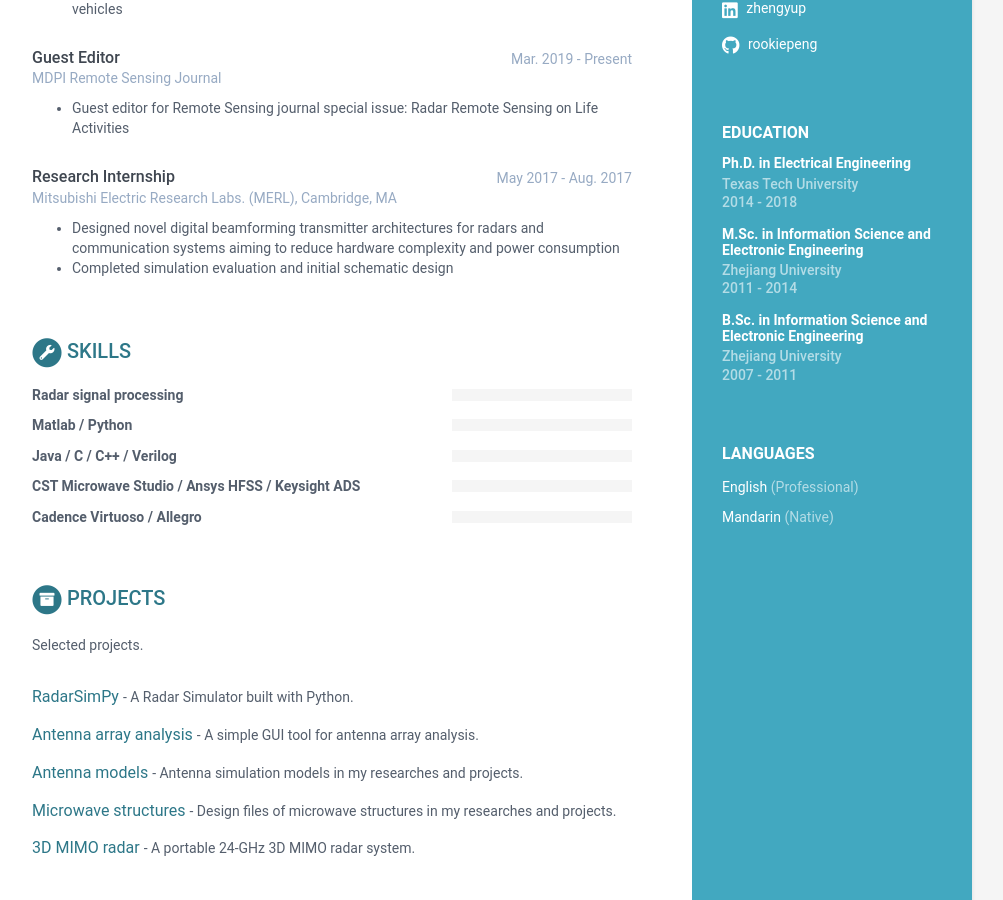
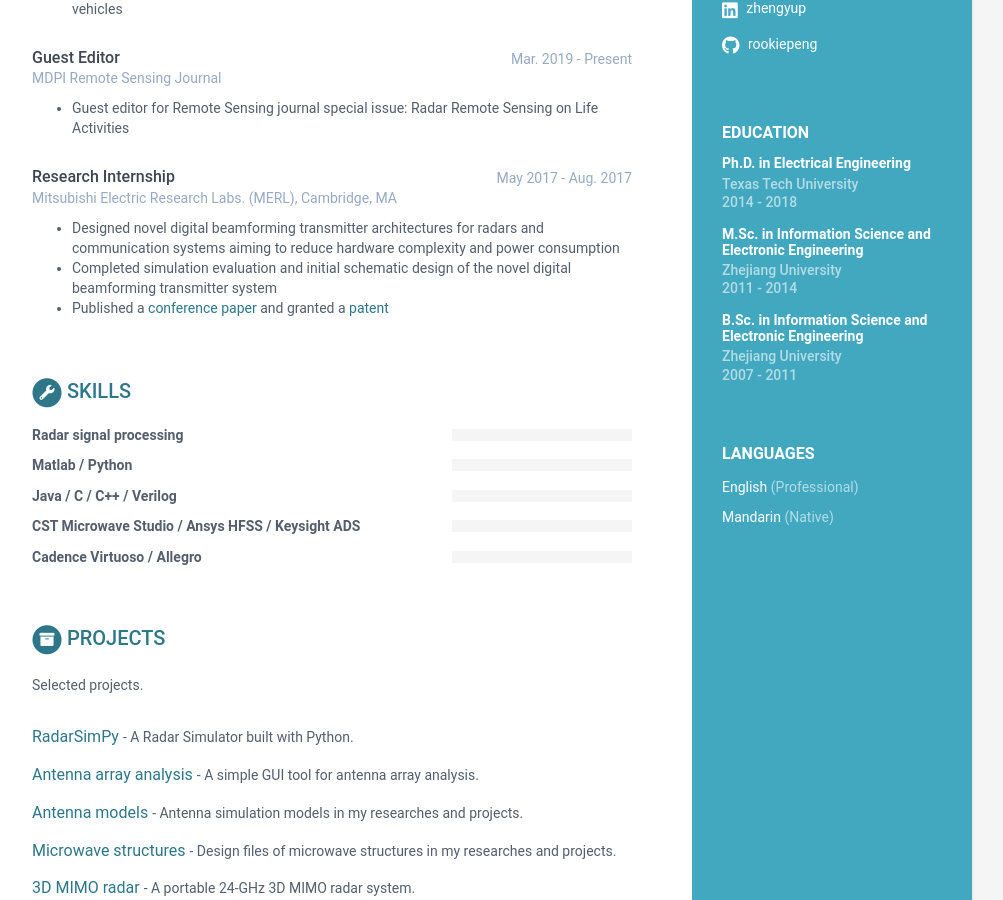
Before and after one commit to rookiepeng/zpeng-resume-cv, a Jekyll site: the page built from docs/index.html, in a window 1280 px wide and 900 px high, scrolled down 424 px. Shown: the whole window, without its empty margins (168-1171 px from the left). Built offline with Jekyll 4.4.1, drawn with Linux system fonts in a browser that asks for light colours.

Commit message:
update intern experience

```diff
--- a/docs/_data/data.yml
+++ b/docs/_data/data.yml
@@ -87,7 +87,8 @@ experiences:
       company: Mitsubishi Electric Research Labs. (MERL), Cambridge, MA
       details: |
           - Designed novel digital beamforming transmitter architectures for radars and communication systems aiming to reduce hardware complexity and power consumption
-          - Completed simulation evaluation and initial schematic design
+          - Completed simulation evaluation and initial schematic design of the novel digital beamforming transmitter system
+          - Published a <a href="http://www.merl.com/publications/docs/TR2018-049.pdf" target="_blank" rel="nofollow">conference paper</a> and granted a <a href="http://www.freepatentsonline.com/10218550.html" target="_blank" rel="nofollow">patent</a>
 
 skills:
     title: Skills
```
